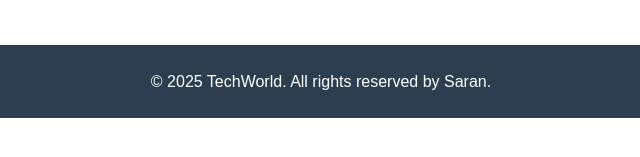
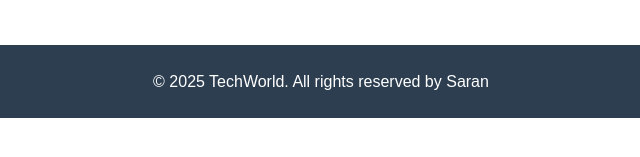
Before and after one commit to Saran-SNU/Ex8-DevOps, a plain HTML site: page index.html in a window 1280 px wide. Shown: the part 477-634 px from the top of the page, 319-959 px from the left. Drawn offline with Linux system fonts and the light colour scheme.

Commit message:
Updated homepage

```diff
--- a/index.html
+++ b/index.html
@@ -45,7 +45,7 @@
     </main>
 
     <footer>
-        <p>&copy; 2025 TechWorld. All rights reserved by Saran.</p>
+        <p>&copy; 2025 TechWorld. All rights reserved by Saran</p>
     </footer>
 
     <script src="script.js"></script>
```
